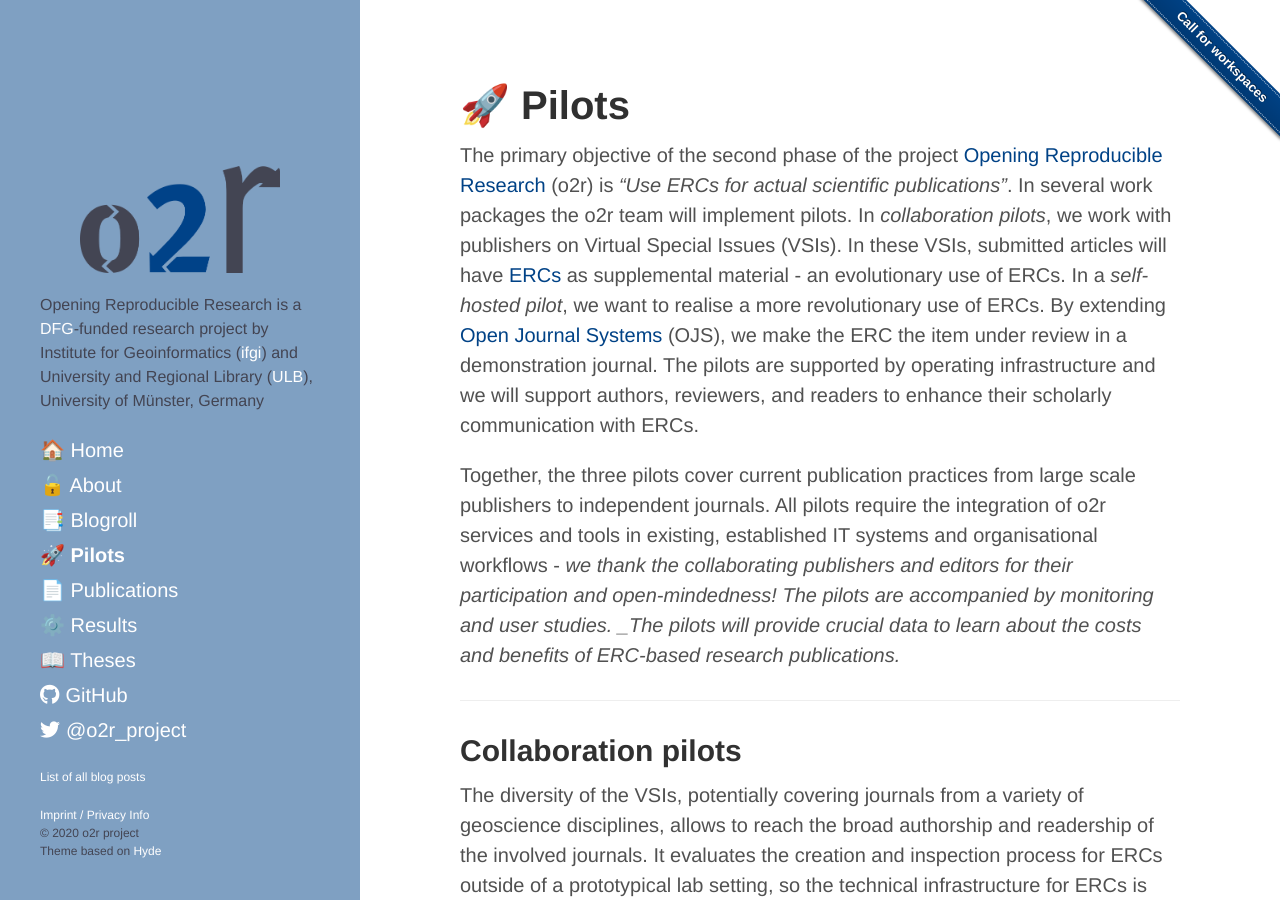
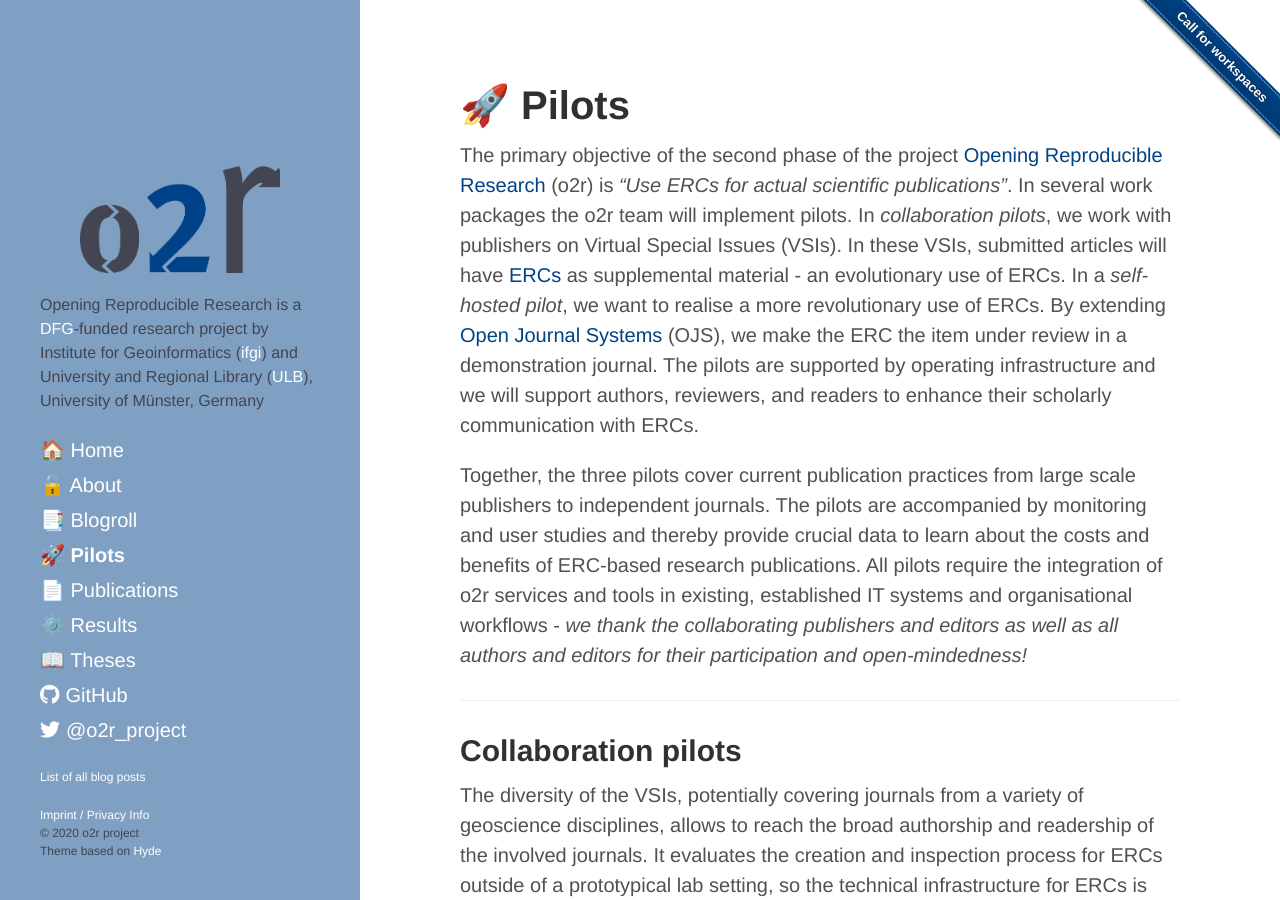
Before and after one commit to o2r-project/o2r-project.github.io, a Jekyll site: the page built from pilots.md, in a window 1280 px wide and 900 px high. Built offline with Jekyll 4.4.1, drawn with Linux system fonts in a browser that asks for light colours; nearby versions of some CDN libraries.

Commit message:
fix formatting on pilots page

```diff
--- a/pilots.md
+++ b/pilots.md
@@ -18,9 +18,8 @@ By extending [Open Journal Systems](https://pkp.sfu.ca/ojs/) (OJS), we make the
 The pilots are supported by operating infrastructure and we will support authors, reviewers, and readers to enhance their scholarly communication with ERCs.
 
 Together, the three pilots cover current publication practices from large scale publishers to independent journals.
-All pilots require the integration of o2r services and tools in existing, established IT systems and organisational workflows - _we thank the collaborating publishers and editors for their participation and open-mindedness!
-The pilots are accompanied by monitoring and user studies.
-_The pilots will provide crucial data to learn about the costs and benefits of ERC-based research publications._
+The pilots are accompanied by monitoring and user studies and thereby provide crucial data to learn about the costs and benefits of ERC-based research publications.
+All pilots require the integration of o2r services and tools in existing, established IT systems and organisational workflows - _we thank the collaborating publishers and editors as well as all authors and editors for their participation and open-mindedness!_
 
 ------
 
```
